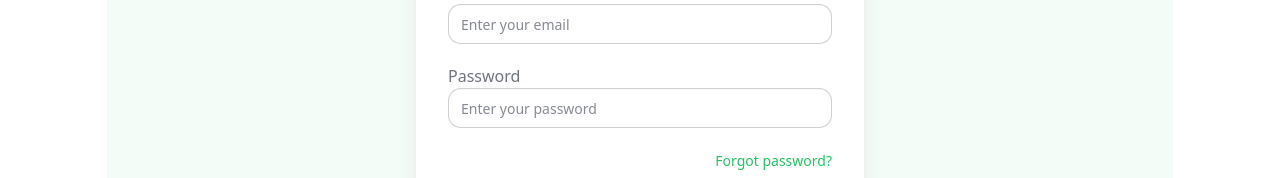
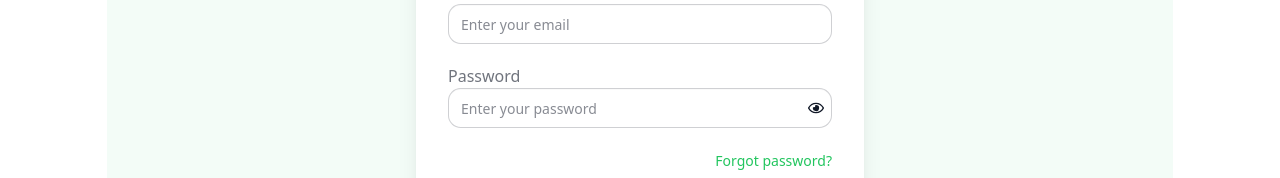
Before and after one commit to Sultanmia22/TrustCare, a Next.js app: page /login in a window 1280 px wide. Shown: the part 395-573 px from the top of the page. Built offline with nearby package versions, Linux system fonts and the light colour scheme; no server answers.

Commit message:
password show or hide feature implement

```diff
--- a/src/app/(authRoute)/login/page.jsx
+++ b/src/app/(authRoute)/login/page.jsx
@@ -5,11 +5,14 @@ import { useForm } from "react-hook-form";
 import { signIn } from "next-auth/react"
 import { useRouter, useSearchParams } from "next/navigation";
 import { FcGoogle } from "react-icons/fc";
+import { FaRegEye, FaRegEyeSlash } from "react-icons/fa";
+import { useState } from "react";
 export default function LoginForm() {
 
   const router = useRouter()
   const searchParams = useSearchParams()
   const callbackUrl = searchParams.get('callbackUrl') || '/'
+  const [openPass,setOpenPass] = useState(false)
 
   const {
     register,
@@ -88,7 +91,7 @@ export default function LoginForm() {
           </div>
 
           {/* Password */}
-          <div>
+          <div className="relative">
             <label className="label">
               <span className="label-text font-medium">
                 Password
@@ -96,7 +99,7 @@ export default function LoginForm() {
             </label>
 
             <input
-              type="password"
+              type= {openPass ? 'text' : 'password'}
               placeholder="Enter your password"
               className="input input-bordered w-full focus:input-primary"
               {...register("password", {
@@ -113,6 +116,12 @@ export default function LoginForm() {
                 {errors.password.message}
               </p>
             )}
+
+            <div onClick={() => setOpenPass(!openPass)} className="absolute top-9 right-2">
+             {
+              openPass ?  <FaRegEyeSlash /> : <FaRegEye />
+             }
+            </div>
           </div>
 
           {/* Forgot */}
--- a/src/app/(authRoute)/register/page.jsx
+++ b/src/app/(authRoute)/register/page.jsx
@@ -6,9 +6,13 @@ import { useForm } from "react-hook-form";
 import { FcGoogle } from "react-icons/fc";
 import { signIn } from "next-auth/react"
 import { useRouter } from "next/navigation";
+import { FaRegEye, FaRegEyeSlash } from "react-icons/fa";
+import { useState } from "react";
 export default function RegisterForm() {
 
     const router = useRouter()
+
+    const [openPass, setOpenPass] = useState(false)
 
     const {
         register,
@@ -26,23 +30,23 @@ export default function RegisterForm() {
 
         const formData = new FormData()
 
-        formData.append('image',imageFile)
+        formData.append('image', imageFile)
 
         const apiKey = process.env.NEXT_PUBLIC_IMGBB_API_KEY
 
-        const imageresponse = await axios.post(`https://api.imgbb.com/1/upload?key=${apiKey}`,formData)
+        const imageresponse = await axios.post(`https://api.imgbb.com/1/upload?key=${apiKey}`, formData)
         const image = imageresponse.data.data.url
 
-        const userInfo={
-            name:data.name,
+        const userInfo = {
+            name: data.name,
             email: data.email,
-            image:image,
+            image: image,
             password: data.password
         }
 
         const res = await postUserData(userInfo)
 
-        if(res.insertedId){
+        if (res.insertedId) {
             alert('Your Registration has been successfully!')
         }
 
@@ -143,7 +147,7 @@ export default function RegisterForm() {
                     </div>
 
                     {/* Password */}
-                    <div>
+                    <div className="relative">
                         <label className="label">
                             <span className="label-text font-medium">
                                 Password
@@ -151,7 +155,7 @@ export default function RegisterForm() {
                         </label>
 
                         <input
-                            type="password"
+                            type={openPass ? 'text' : 'password'}
                             placeholder="Create password"
                             className="input input-bordered w-full focus:input-primary"
                             {...register("password", {
@@ -168,6 +172,12 @@ export default function RegisterForm() {
                                 {errors.password.message}
                             </p>
                         )}
+
+                        <div onClick={() => setOpenPass(!openPass)} className="absolute top-9 right-2">
+                            {
+                                openPass ? <FaRegEyeSlash /> : <FaRegEye />
+                            }
+                        </div>
                     </div>
 
                     {/* Button */}
@@ -183,11 +193,11 @@ export default function RegisterForm() {
                 <div className="divider text-sm">OR</div>
 
                 {/* Google */}
-                 <button
-                        onClick={() => signIn('google')}
-                         className="btn btn-outline w-full">
-                             <FcGoogle size={24}/> Continue with Google
-                        </button>
+                <button
+                    onClick={() => signIn('google')}
+                    className="btn btn-outline w-full">
+                    <FcGoogle size={24} /> Continue with Google
+                </button>
 
                 {/* Login Link */}
                 <p className="text-center text-sm mt-6 text-base-content/70">
```
